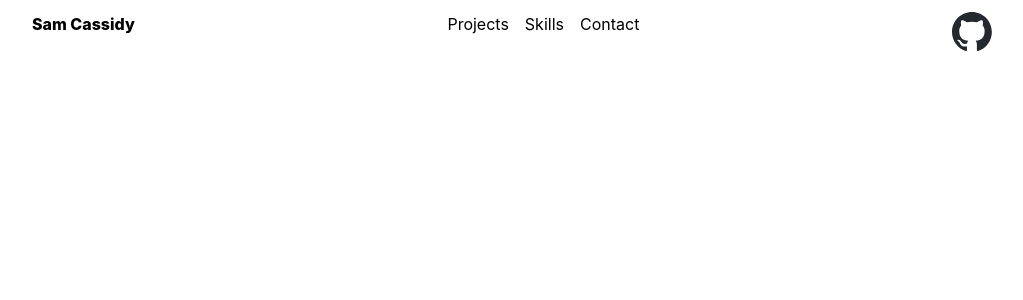
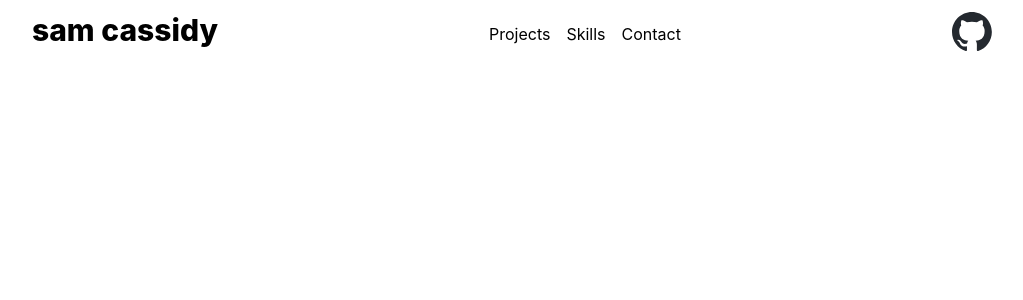
Before and after one commit to s-cassidy/portfolio, a React (Vite) app: page / in a window 1280 px wide. Shown: the top 300 px of the page, without its empty margins (128-1151 px from the left). Built offline with nearby package versions, Linux system fonts and the light colour scheme.

Commit message:
Tweak positioning of header elements

```diff
--- a/src/components/Header.jsx
+++ b/src/components/Header.jsx
@@ -4,7 +4,7 @@ import { Navbar } from "./header/Navbar";
 
 export function Header() {
   return (
-    <div className="flex justify-between">
+    <div className="flex align-middle justify-between">
       <Logo />
       <Navbar />
       <Links />
--- a/src/components/header/Logo.jsx
+++ b/src/components/header/Logo.jsx
@@ -1,7 +1,7 @@
 export function Logo() {
   return (
     <>
-      <h1 className="font-extrabold">Sam Cassidy</h1>
+      <h1 className="text-3xl font-extrabold">sam cassidy</h1>
     </>
   )
 }
--- a/src/components/header/Navbar.jsx
+++ b/src/components/header/Navbar.jsx
@@ -1,7 +1,7 @@
 export function Navbar() {
   return (
     <nav >
-      <ul class="flex gap-4">
+      <ul className="flex mt-2.5 align-middle gap-4">
         <li><a href="/">Projects</a></li>
         <li><a href="/">Skills</a></li>
         <li><a href="/">Contact</a></li>
```
